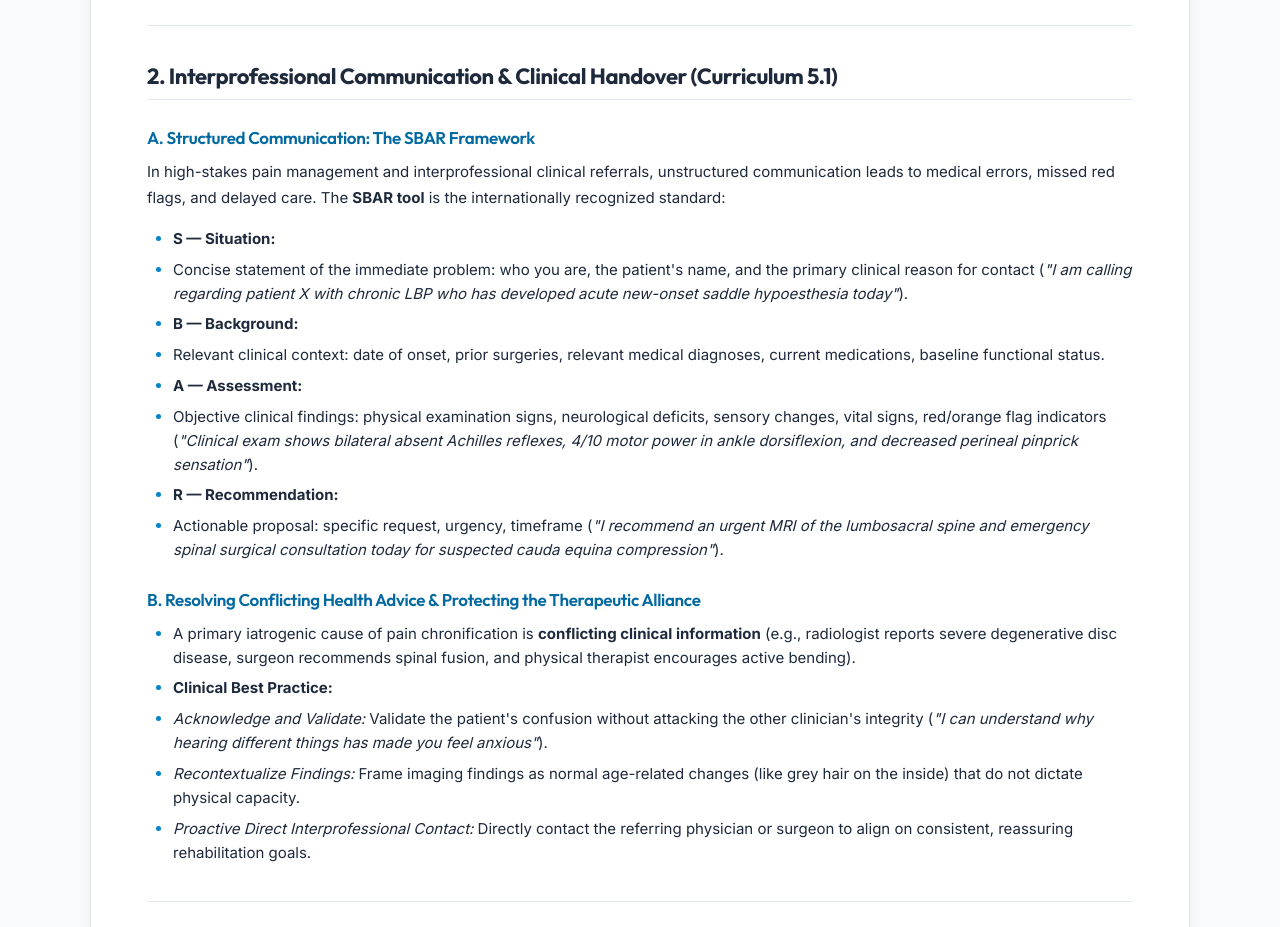
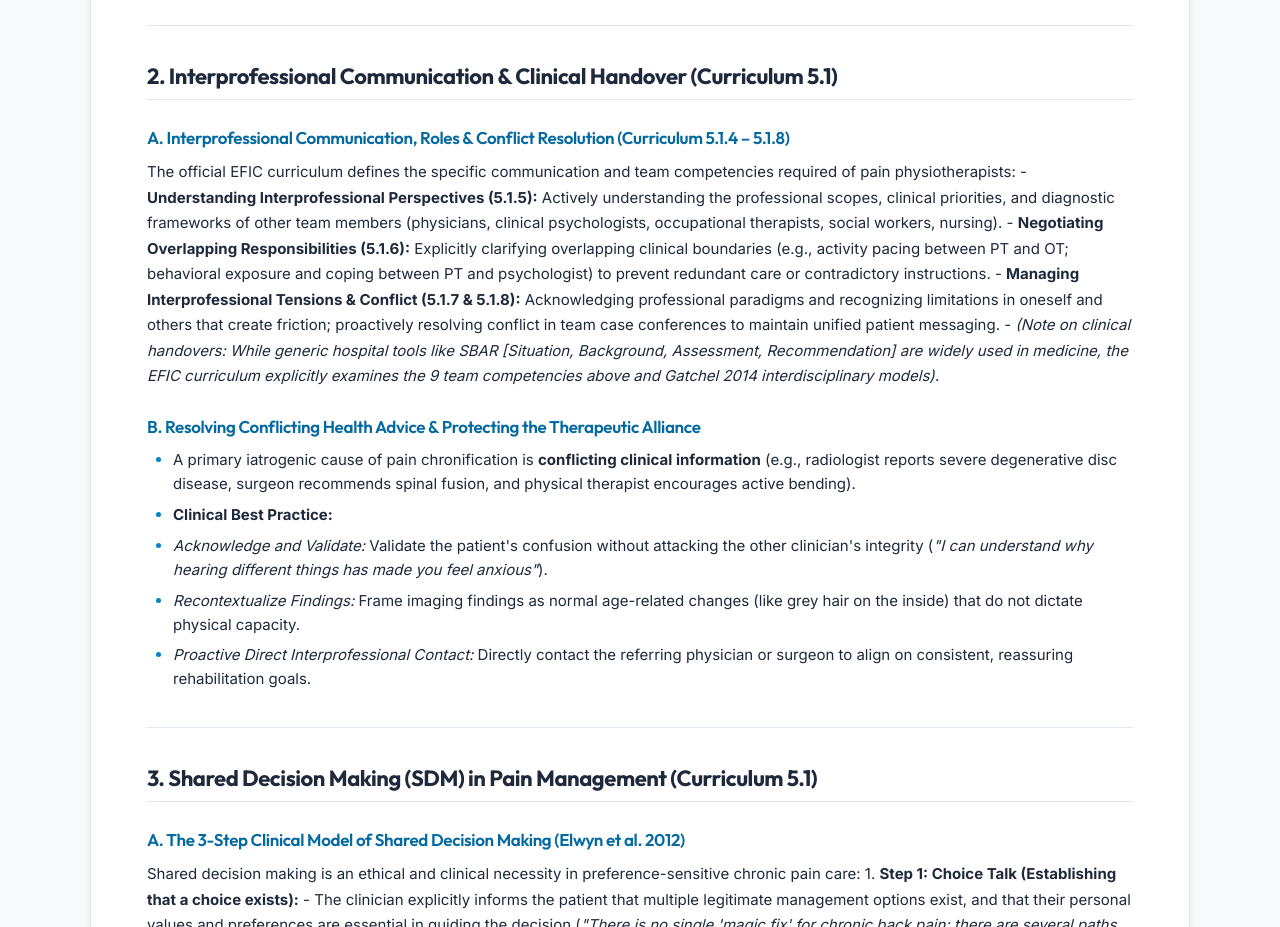
Before and after one commit to EgonSeldeslachts/Kinestrop-website, a website: page efic/05-interprofessional-teamwork.html in a window 1280 px wide. Shown: the part 1360-2287 px from the top of the page. Drawn offline with nearby package versions, Linux system fonts and the light colour scheme.

Commit message:
fix(efic): replace extrinsic SBAR with authentic EFIC 5.1 interprofessional competencies

```diff
--- a/efic/05-interprofessional-teamwork.html
+++ b/efic/05-interprofessional-teamwork.html
@@ -468,18 +468,12 @@ hr {
 </ul>
 <hr />
 <h2 id="2-interprofessional-communication-clinical-handover-curriculum-51">2. Interprofessional Communication &amp; Clinical Handover (Curriculum 5.1)</h2>
-<h3 id="a-structured-communication-the-sbar-framework">A. Structured Communication: The SBAR Framework</h3>
-<p>In high-stakes pain management and interprofessional clinical referrals, unstructured communication leads to medical errors, missed red flags, and delayed care. The <strong>SBAR tool</strong> is the internationally recognized standard:</p>
-<ul>
-<li><strong>S — Situation:</strong></li>
-<li>Concise statement of the immediate problem: who you are, the patient's name, and the primary clinical reason for contact (<em>"I am calling regarding patient X with chronic LBP who has developed acute new-onset saddle hypoesthesia today"</em>).</li>
-<li><strong>B — Background:</strong></li>
-<li>Relevant clinical context: date of onset, prior surgeries, relevant medical diagnoses, current medications, baseline functional status.</li>
-<li><strong>A — Assessment:</strong></li>
-<li>Objective clinical findings: physical examination signs, neurological deficits, sensory changes, vital signs, red/orange flag indicators (<em>"Clinical exam shows bilateral absent Achilles reflexes, 4/10 motor power in ankle dorsiflexion, and decreased perineal pinprick sensation"</em>).</li>
-<li><strong>R — Recommendation:</strong></li>
-<li>Actionable proposal: specific request, urgency, timeframe (<em>"I recommend an urgent MRI of the lumbosacral spine and emergency spinal surgical consultation today for suspected cauda equina compression"</em>).</li>
-</ul>
+<h3 id="a-interprofessional-communication-roles-conflict-resolution-curriculum-514-518">A. Interprofessional Communication, Roles &amp; Conflict Resolution (Curriculum 5.1.4 – 5.1.8)</h3>
+<p>The official EFIC curriculum defines the specific communication and team competencies required of pain physiotherapists:
+- <strong>Understanding Interprofessional Perspectives (5.1.5):</strong> Actively understanding the professional scopes, clinical priorities, and diagnostic frameworks of other team members (physicians, clinical psychologists, occupational therapists, social workers, nursing).
+- <strong>Negotiating Overlapping Responsibilities (5.1.6):</strong> Explicitly clarifying overlapping clinical boundaries (e.g., activity pacing between PT and OT; behavioral exposure and coping between PT and psychologist) to prevent redundant care or contradictory instructions.
+- <strong>Managing Interprofessional Tensions &amp; Conflict (5.1.7 &amp; 5.1.8):</strong> Acknowledging professional paradigms and recognizing limitations in oneself and others that create friction; proactively resolving conflict in team case conferences to maintain unified patient messaging.
+- <em>(Note on clinical handovers: While generic hospital tools like SBAR [Situation, Background, Assessment, Recommendation] are widely used in medicine, the EFIC curriculum explicitly examines the 9 team competencies above and Gatchel 2014 interdisciplinary models).</em></p>
 <h3 id="b-resolving-conflicting-health-advice-protecting-the-therapeutic-alliance">B. Resolving Conflicting Health Advice &amp; Protecting the Therapeutic Alliance</h3>
 <ul>
 <li>A primary iatrogenic cause of pain chronification is <strong>conflicting clinical information</strong> (e.g., radiologist reports severe degenerative disc disease, surgeon recommends spinal fusion, and physical therapist encourages active bending).</li>
```
Also changed, not shown: efic/EFIC_Exam_Bible_Master.tsv, 1 other file.
